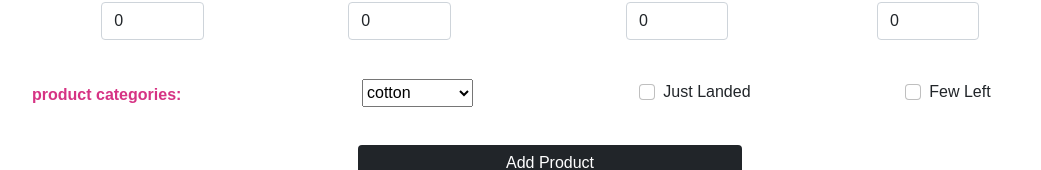
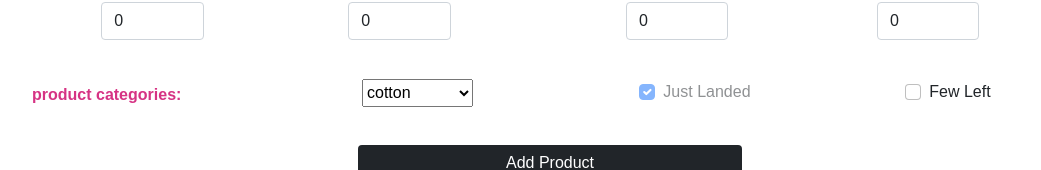
Before and after one commit to sharon-v/WebDevelopmentProject, a website with bundled scripts: page src/components/manager-add-product.html in a window 1280 px wide. Shown: the part 873-1043 px from the top of the page, without its empty margins (90-1131 px from the left). Built offline with nearby package versions, Linux system fonts and the light colour scheme; no server answers.

Commit message:
disable the just landed checkbox in the add product page

```diff
--- a/src/components/manager-add-product.html
+++ b/src/components/manager-add-product.html
@@ -128,7 +128,7 @@
             </div>
             <div class="col-lg-6 text-center d-lg-flex justify-content-lg-center align-items-lg-center">
               <div class="form-check mx-auto">
-                <input id="formCheck-1" class="form-check-input" type="checkbox" /><label class="form-check-label"
+                <input id="formCheck-1" class="form-check-input" type="checkbox" disabled="disabled" checked="checked" /><label class="form-check-label"
                   for="formCheck-1">Just Landed</label>
               </div>
               <div class="form-check mx-auto">
```
